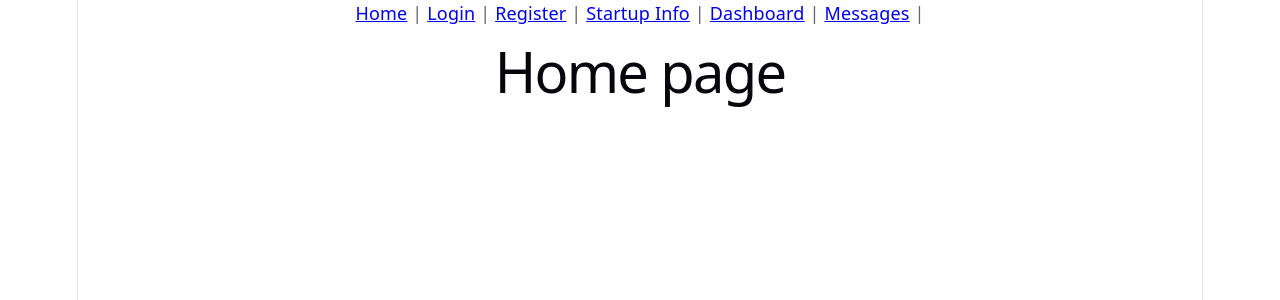
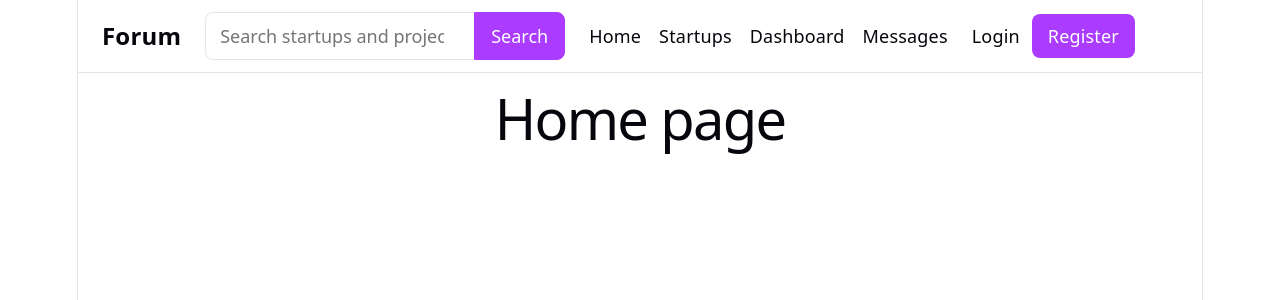
Before and after one commit to ITA-Dnipro/PL4847, a React app in the folder frontend/: page / in a window 1280 px wide. Shown: the top 300 px of the page. Built offline with nearby package versions, Linux system fonts and the light colour scheme; the HTML template or start-up script is replaced by a standard one.

Commit message:
Add desktop header navigation

```diff
--- a/frontend/src/App.jsx
+++ b/frontend/src/App.jsx
@@ -1,5 +1,6 @@
-import { Routes, Route, Link} from "react-router-dom"
+import { Routes, Route} from "react-router-dom"
 import "./App.css"
+import Header from "./components/Header/Header"
 import Home from "./pages/Home"
 import Login from "./pages/Login"
 import Register from "./pages/Register"
@@ -11,21 +12,7 @@ import Inbox from "./pages/Inbox"
 function App() {
   return (
     <>
-    <nav>
-      <Link to="/">Home</Link>
-      {" | "}
-      <Link to="/login">Login</Link>
-      {" | "}
-      <Link to="/register">Register</Link>
-      {" | "}
-      <Link to="/startups/1">Startup Info</Link>
-      {" | "}
-      <Link to="/dashboard">Dashboard</Link>
-      {" | "}
-      <Link to="/messages">Messages</Link>
-      {" | "}
-
-    </nav>
+      <Header />
 
       <Routes>
         <Route path="/" element={<Home />} />
--- /dev/null
+++ b/frontend/src/components/Header/Header.css
@@ -0,0 +1,88 @@
+.header {
+  width: 100%;
+  border-bottom: 1px solid var(--border);
+  background: var(--bg);
+}
+
+.header__container {
+  min-height: 72px;
+  padding: 0 24px;
+  display: flex;
+  align-items: center;
+  gap: 24px;
+  box-sizing: border-box;
+}
+
+.header__logo {
+  color: var(--text-h);
+  font-size: 24px;
+  font-weight: 700;
+  text-decoration: none;
+  white-space: nowrap;
+}
+
+.header__search {
+  flex: 1;
+  display: flex;
+  max-width: 360px;
+}
+
+.header__search input {
+  width: 100%;
+  min-width: 160px;
+  padding: 10px 14px;
+  color: var(--text-h);
+  background: var(--bg);
+  border: 1px solid var(--border);
+  border-right: none;
+  border-radius: 8px 0 0 8px;
+  font: inherit;
+  outline: none;
+}
+
+.header__search input:focus {
+  border-color: var(--accent);
+}
+
+.header__search button {
+  padding: 10px 16px;
+  color: white;
+  background: var(--accent);
+  border: 1px solid var(--accent);
+  border-radius: 0 8px 8px 0;
+  font: inherit;
+  cursor: pointer;
+}
+
+.header__navigation {
+  display: flex;
+  align-items: center;
+  gap: 18px;
+}
+
+.header__navigation a,
+.header__login {
+  color: var(--text-h);
+  text-decoration: none;
+  white-space: nowrap;
+}
+
+.header__navigation a:hover,
+.header__login:hover {
+  color: var(--accent);
+}
+
+.header__auth {
+  display: flex;
+  align-items: center;
+  gap: 12px;
+}
+
+.header__register {
+  padding: 9px 16px;
+  color: white;
+  background: var(--accent);
+  border-radius: 8px;
+  text-decoration: none;
+  white-space: nowrap;
+}
--- /dev/null
+++ b/frontend/src/components/Header/Header.jsx
@@ -0,0 +1,63 @@
+import { useState } from "react"
+import { Link, useNavigate } from "react-router-dom"
+
+import "./Header.css"
+
+
+function Header() {
+  const [searchQuery, setSearchQuery] = useState("")
+  const navigate = useNavigate()
+
+  const handleSearch = (event) => {
+    event.preventDefault()
+
+    const query = searchQuery.trim()
+
+    if (query) {
+      navigate(`/search?q=${encodeURIComponent(query)}`)
+    }
+  }
+
+  return (
+    <header className="header">
+      <div className="header__container">
+        <Link className="header__logo" to="/">
+          Forum
+        </Link>
+
+        <form className="header__search" onSubmit={handleSearch}>
+          <input
+            aria-label="Search"
+            onChange={(event) => setSearchQuery(event.target.value)}
+            placeholder="Search startups and projects"
+            type="search"
+            value={searchQuery}
+          />
+
+          <button type="submit">
+            Search
+          </button>
+        </form>
+
+        <nav className="header__navigation">
+          <Link to="/">Home</Link>
+          <Link to="/startups/1">Startups</Link>
+          <Link to="/dashboard">Dashboard</Link>
+          <Link to="/messages">Messages</Link>
+        </nav>
+
+        <div className="header__auth">
+          <Link className="header__login" to="/login">
+            Login
+          </Link>
+
+          <Link className="header__register" to="/register">
+            Register
+          </Link>
+        </div>
+      </div>
+    </header>
+  )
+}
+
+export default Header
```
Lines whose indentation alone changed are shown as unchanged.
